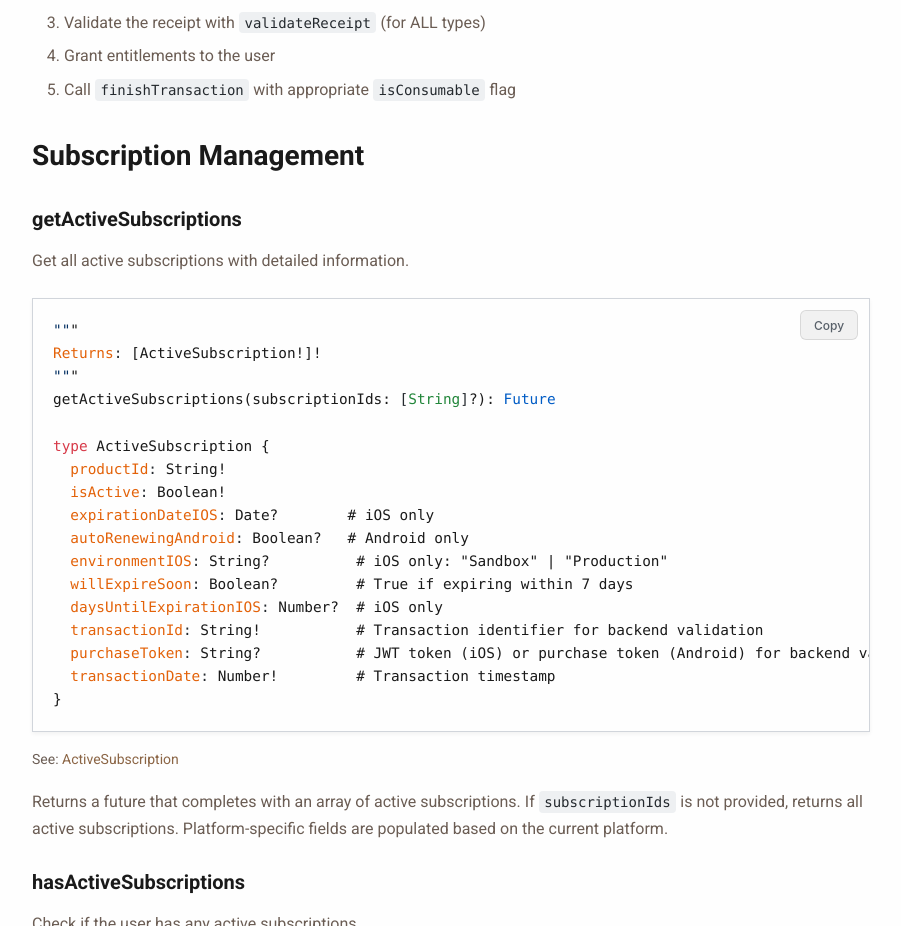
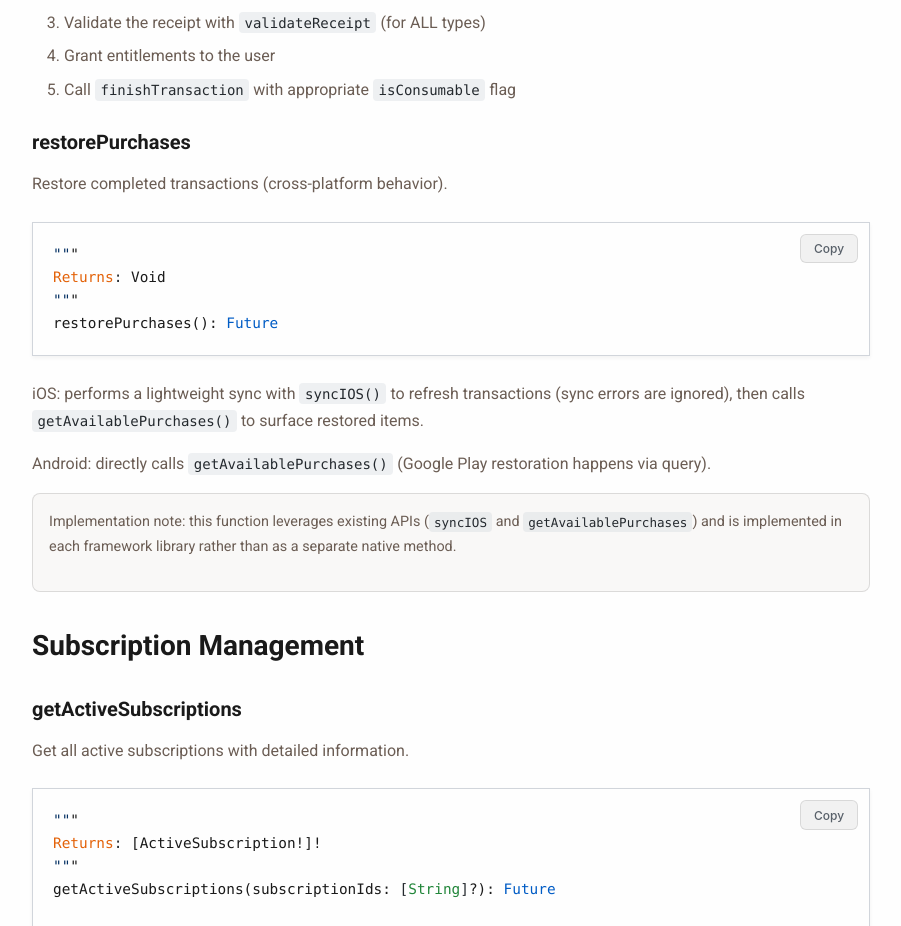
Before and after one commit to hyodotdev/openiap, a React (Vite) app: page /docs/apis in a window 1280 px wide. Shown: the part 4681-5607 px from the top of the page, without its empty margins (338-1239 px from the left). Built offline with nearby package versions, Linux system fonts and the light colour scheme.

Commit message:
docs: add restorePurchases

```diff
--- a/src/components/SearchModal.tsx
+++ b/src/components/SearchModal.tsx
@@ -193,6 +193,15 @@ const apiData: ApiItem[] = [
     parameters: 'skus: [String!]?',
     returns: '[SubscriptionStatusIOS!]!',
     path: '/docs/apis#subscription-status-ios',
+  },
+  {
+    id: 'restore-purchases',
+    title: 'restorePurchases',
+    category: 'Purchase Operations',
+    description: 'Restore completed transactions (cross-platform)',
+    parameters: '',
+    returns: 'Void',
+    path: '/docs/apis#restore-purchases',
   },
   {
     id: 'current-entitlement-ios',
--- a/src/pages/docs/apis.tsx
+++ b/src/pages/docs/apis.tsx
@@ -311,6 +311,32 @@ finishTransaction(purchase: Purchase!, isConsumable: Boolean?): Future`}</CodeBl
             <code>isConsumable</code> flag
           </li>
         </ol>
+
+        <AnchorLink id="restore-purchases" level="h3">
+          restorePurchases
+        </AnchorLink>
+        <p>Restore completed transactions (cross-platform behavior).</p>
+        <CodeBlock language="graphql">{`"""
+Returns: Void
+"""
+restorePurchases(): Future`}</CodeBlock>
+        <p>
+          iOS: performs a lightweight sync with <code>syncIOS()</code> to
+          refresh transactions (sync errors are ignored), then calls{' '}
+          <code>getAvailablePurchases()</code> to surface restored items.
+        </p>
+        <p>
+          Android: directly calls <code>getAvailablePurchases()</code> (Google
+          Play restoration happens via query).
+        </p>
+        <blockquote className="info-note">
+          <p>
+            Implementation note: this function leverages existing APIs (
+            <code>syncIOS</code> and <code>getAvailablePurchases</code>) and is
+            implemented in each framework library rather than as a separate
+            native method.
+          </p>
+        </blockquote>
       </section>
       <section>
         <AnchorLink id="subscription-management" level="h2">
```
